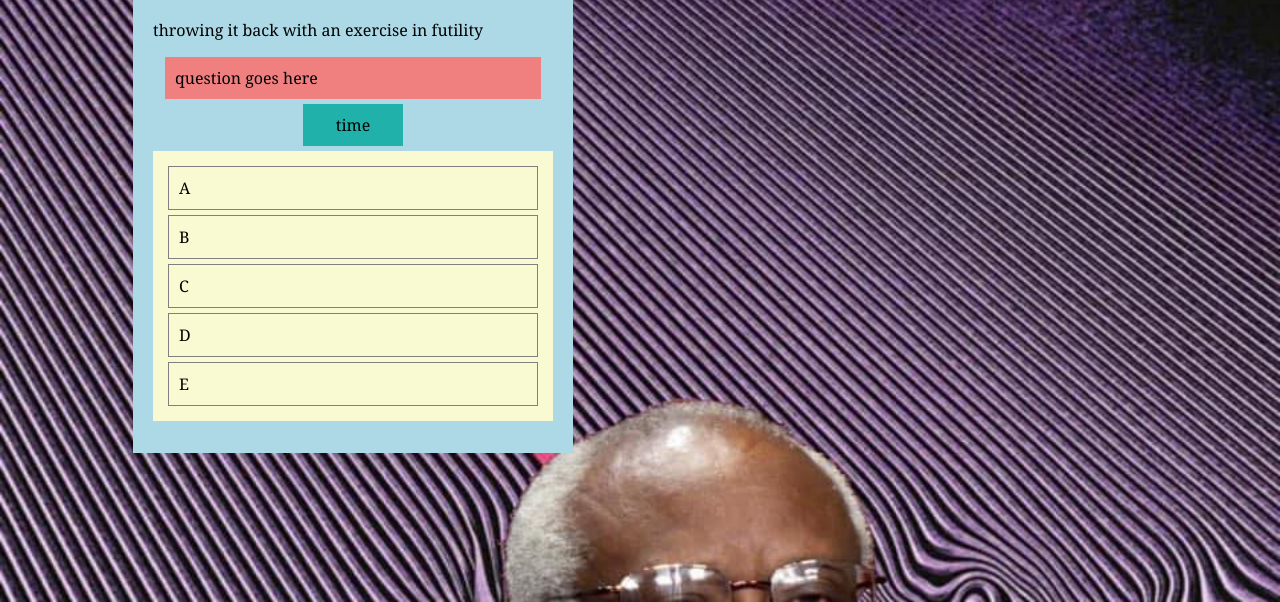
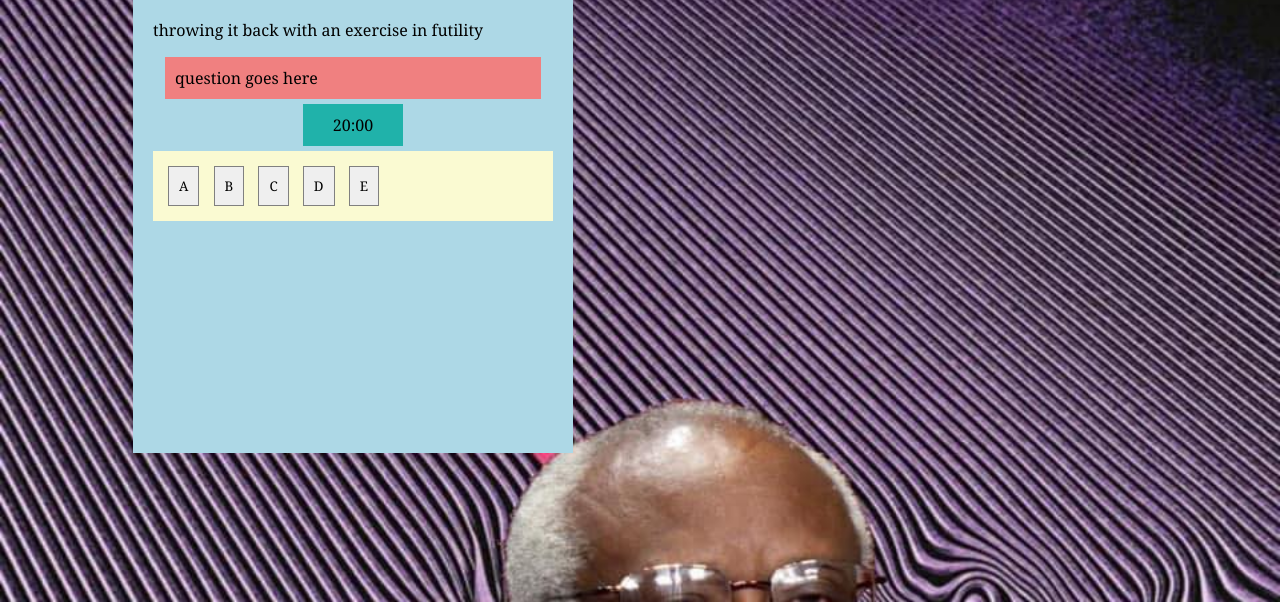
Before and after one commit to ainiwang14/CodeQuizHW, a plain HTML site: page index.html in a window 1280 px wide. Both pictures are taken after a click on the button "Start". Shown: the part 198-800 px from the top of the page. Drawn offline with Linux system fonts and the light colour scheme.

Commit message:
working on checkAnswer function

```diff
--- a/index.html
+++ b/index.html
@@ -26,11 +26,11 @@
             <div id="question">question goes here</div>
             <div id="time">time</div>
             <div id="choiceID">
-                <div class="choice" id="A">A</div>
-                <div class="choice" id="B">B</div>
-                <div class="choice" id="C">C</div>
-                <div class="choice" id="D">D</div>
-                <div class="choice" id="E">E</div>
+                <button class="choice" id="A">A</button>
+                <button class="choice" id="B">B</button>
+                <button class="choice" id="C">C</button>
+                <button class="choice" id="D">D</button>
+                <button class="choice" id="E">E</button>
             </div>
         <div id="score" style="display:none"></div>
         </div>
--- a/themeat.js
+++ b/themeat.js
@@ -110,9 +110,32 @@ var myQuestions = [
 
 //event listeners for button clicks
 
+start.addEventListener("click", startQuiz);
+
 //create var timer = 500 i guess probably more tbh
 
 //timer should decrement every second
+
+function startTimer(duration, display) {
+    var timer = duration, minutes, seconds;
+    setInterval(function () {
+        minutes = parseInt(timer / 60, 10);
+        seconds = parseInt(timer % 60, 10);
+
+        minutes = minutes < 10 ? "0" + minutes : minutes;
+        seconds = seconds < 10 ? "0" + seconds : seconds;
+
+        display.textContent = minutes + ":" + seconds;
+
+        if (--timer < 0) {
+            timer = duration;
+        }
+    }, 1000);
+    if (timer = -1) {
+        alert("OUT OF TIME")
+        return
+    }
+}
 
 //create var for lastQuestionIndex which equals (myQuestions.length - 1)
 
@@ -128,15 +151,15 @@ var myQuestions = [
 
 //when runningQuestionIndex = 0, first question will render when function is run; to render subsequent questions, increment runningQuestionIndex++
 
-start.addEventListener("click", startQuiz);
-
 function startQuiz() {
     start.style.display = "none";
     quizContent.style.display = "block";
+    var twentyMinutes = 60 * 20;
+    startTimer (twentyMinutes,timer);
     renderQuestion;
 
     function renderQuestion() {
-        var runningQuestionIndex = myQuestions.length - 1;
+        var lastQuestion = myQuestions.length - 1;
         runningQuestionIndex = 0;
         var q = myQuestions[runningQuestionIndex];
         question.innerHTML = "<p>" + q.question + "</p>";
@@ -145,7 +168,16 @@ function startQuiz() {
         choiceC.innerHTML = q.choiceC;
         choiceD.innerHTML = q.choiceD;
         choiceE.innerHTML = q.choiceE;
-        runningQuestionIndex++;
+        checkAnswer;
+
+        function checkAnswer(answer) {
+            if(answer == questions[runningQuestionIndex].correct || runningQuestionIndex < lastQuestion) {
+                runningQuestionIndex++;
+            }
+            else {
+                //in checkAnswer function, else will be timer - 10 or something
+            }
+        }
     }
 }
 
@@ -154,8 +186,6 @@ function startQuiz() {
 //to check answer, make function checkAnswer(answer)
 
 //in checkAnswer function, set up if/else where if(questions[runningQuestionIndex].correct == answer) and result is next question
-
-//in checkAnswer function, else will be timer - 10 or something
 
 //to run through the questions, in checkAnswer function set another if/else
 
```
